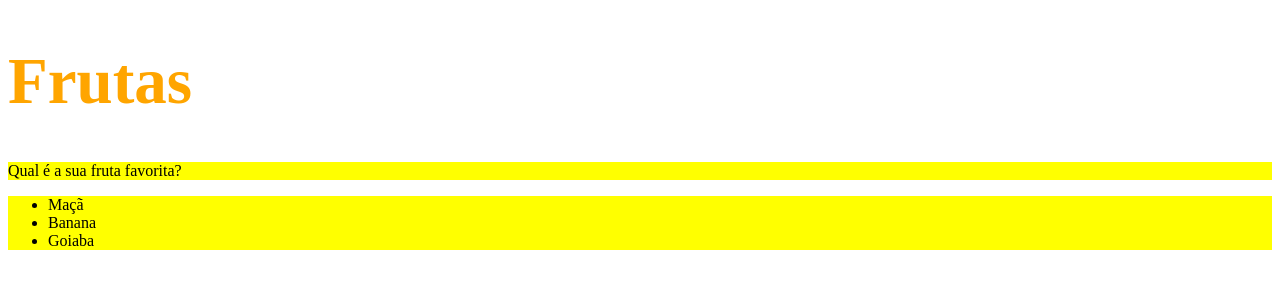
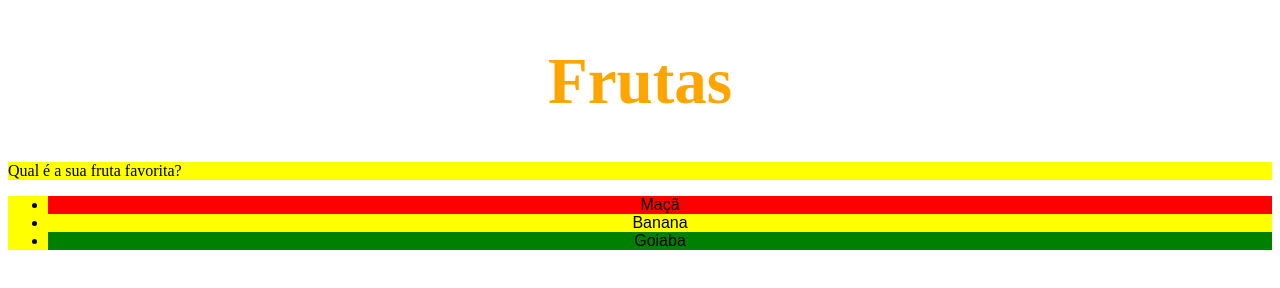
Before and after one commit to lucas-novaesm/trybe-exercicios, a plain HTML site: page fundamentos/secao-02-introducao-html-css/dia-02-html-css-primeiros-passos-em-css/index.html in a window 1280 px wide. Drawn offline with Linux system fonts and the light colour scheme.

Commit message:
criação de arquivo externo

```diff
--- a/fundamentos/secao-02-introducao-html-css/dia-02-html-css-primeiros-passos-em-css/index.html
+++ b/fundamentos/secao-02-introducao-html-css/dia-02-html-css-primeiros-passos-em-css/index.html
@@ -3,29 +3,16 @@
   <head>
     <meta charset="UTF-8">
     <title>HTML</title>
-    <style>
-
-        #title-fruits {
-            font-size: 65px;
-            color: orange;
-        }
-
-        #list-color {
-            background-color: yellow;
-        }
-
-        .cor-de-fundo {
-            background-color: yellow;
-        }
-    </style>
+    <style></style>
+    <link rel="stylesheet" type="text/css" href="style.css">
   </head>
   <body>
     <h1 id="title-fruits">Frutas</h1>
     <p class="cor-de-fundo">Qual é a sua fruta favorita?</p>
     <ul class="cor-de-fundo">
-      <li>Maçã</li>
-      <li>Banana</li>
-      <li>Goiaba</li>
+      <li id="red">Maçã</li>
+      <li id="yellow">Banana</li>
+      <li id="green">Goiaba</li>
     </ul>
   </body>
 </html>
--- /dev/null
+++ b/fundamentos/secao-02-introducao-html-css/dia-02-html-css-primeiros-passos-em-css/style.css
@@ -0,0 +1,23 @@
+
+        #title-fruits {
+            font-size: 65px;
+            color: orange;
+            text-align: center;
+        }
+
+        #list-color {
+            background-color: yellow;
+        }
+
+        .cor-de-fundo {
+            background-color: yellow;
+        }
+
+        #red{background-color: red;}
+        #yellow{background-color: yellow;}
+        #green{background-color: green;}
+
+        ul {
+            font-family: Arial, Helvetica, sans-serif;
+            text-align: center;
+        }
```
